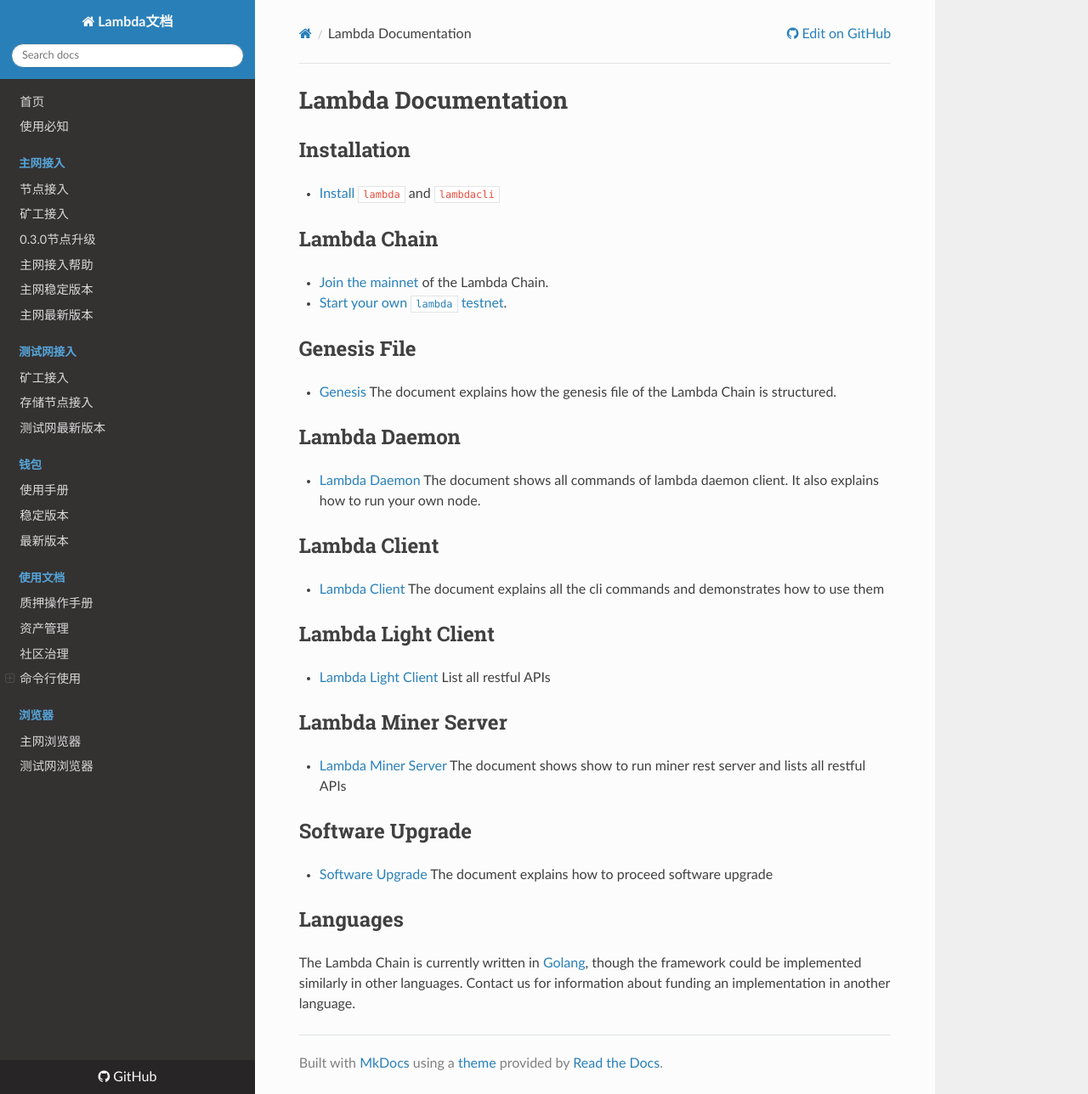
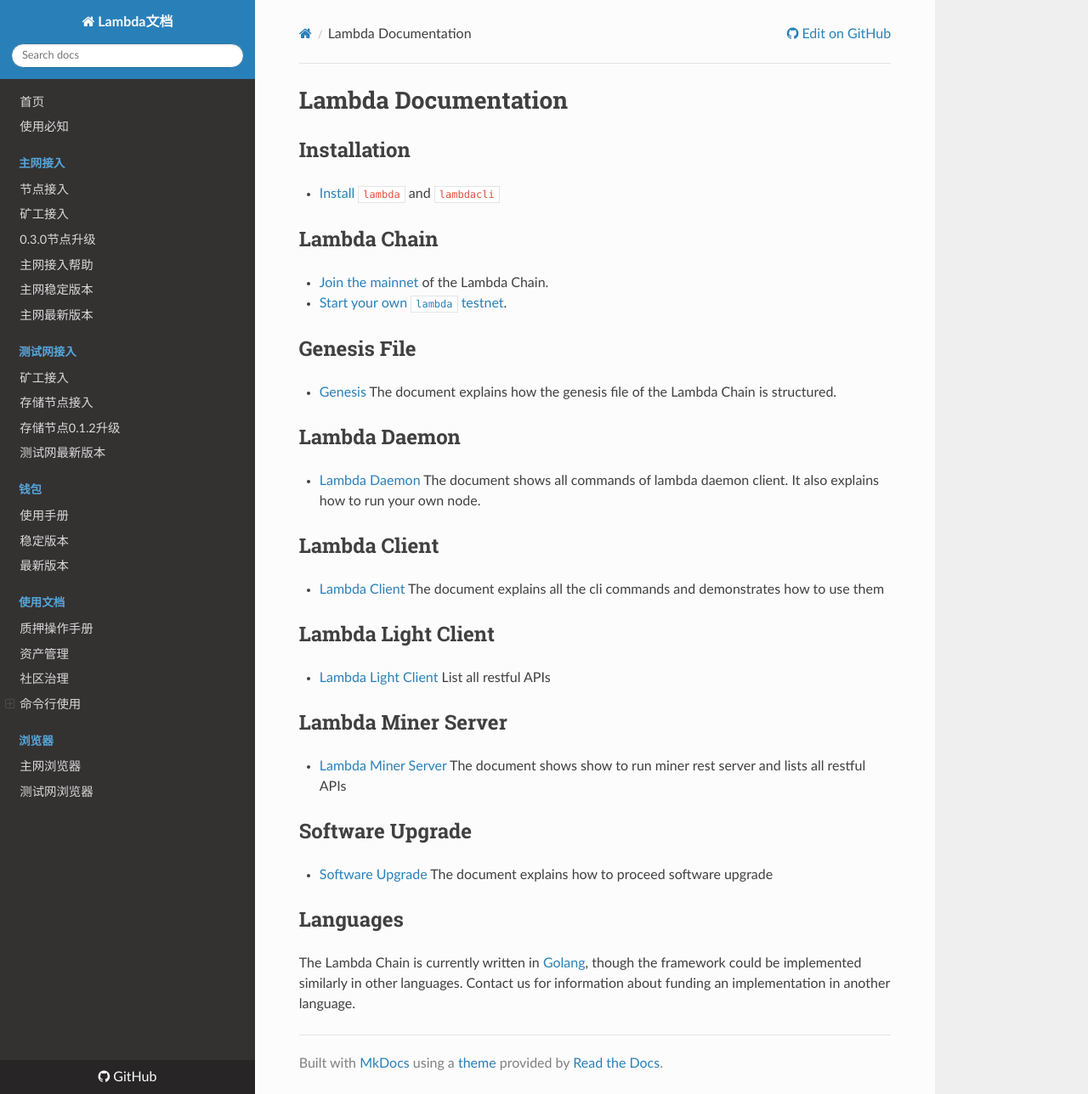
Before and after one commit to fireagainsmile/launch, an MkDocs documentation site: the page built from docs/README.md, in a window 1280 px wide and 1288 px high. Shown: the whole window at 85% size. Built offline with MkDocs 1.6.1, drawn with Linux system fonts in a browser that asks for light colours; nearby versions of some CDN libraries.

Commit message:
Update mkdocs.yml

```diff
--- a/mkdocs.yml
+++ b/mkdocs.yml
@@ -17,6 +17,7 @@ nav:
     - 测试网接入:
         - 矿工接入: 测试网0.4.0Miner接入教程.md
         - 存储节点接入: 测试网0.4.0Storagenode接入教程.md
+        - 存储节点0.1.2升级: storage0.1.2升级.md
         - 测试网最新版本: version/TestnetLatest.md
     - 钱包:
         - 使用手册: Lambda钱包使用说明.md
```
